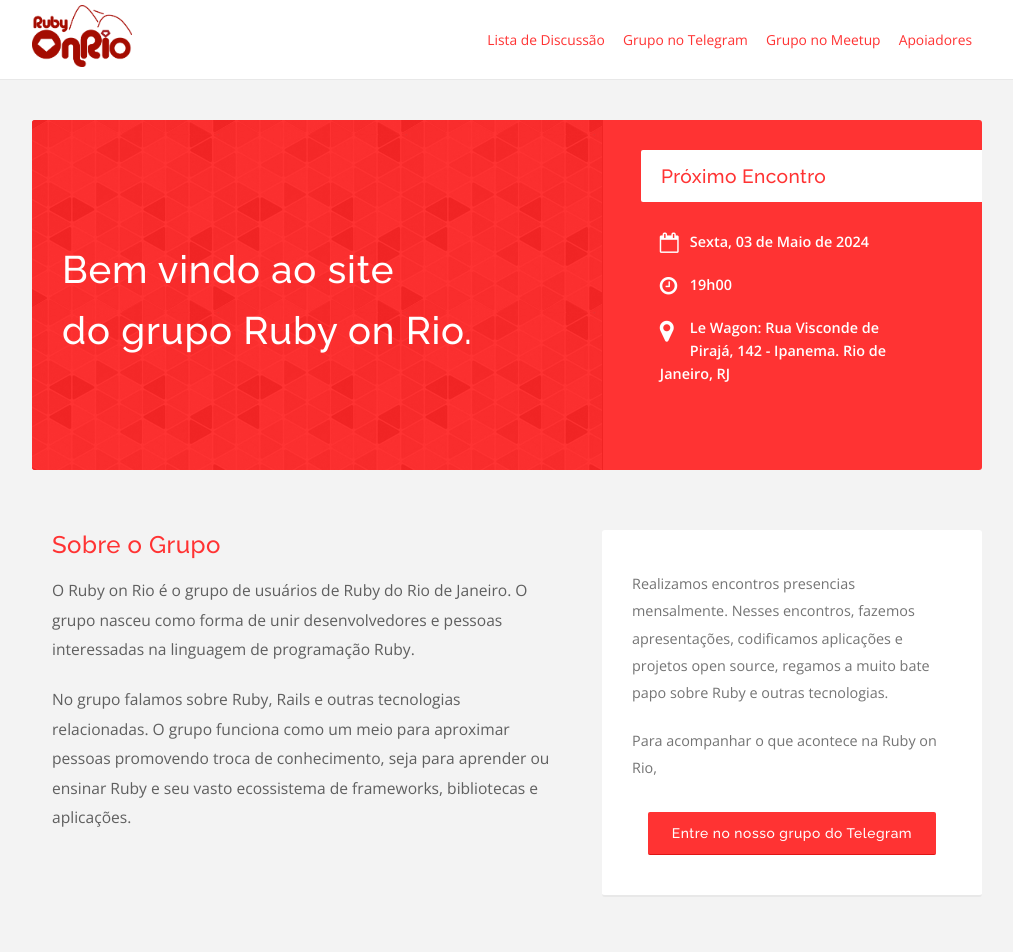
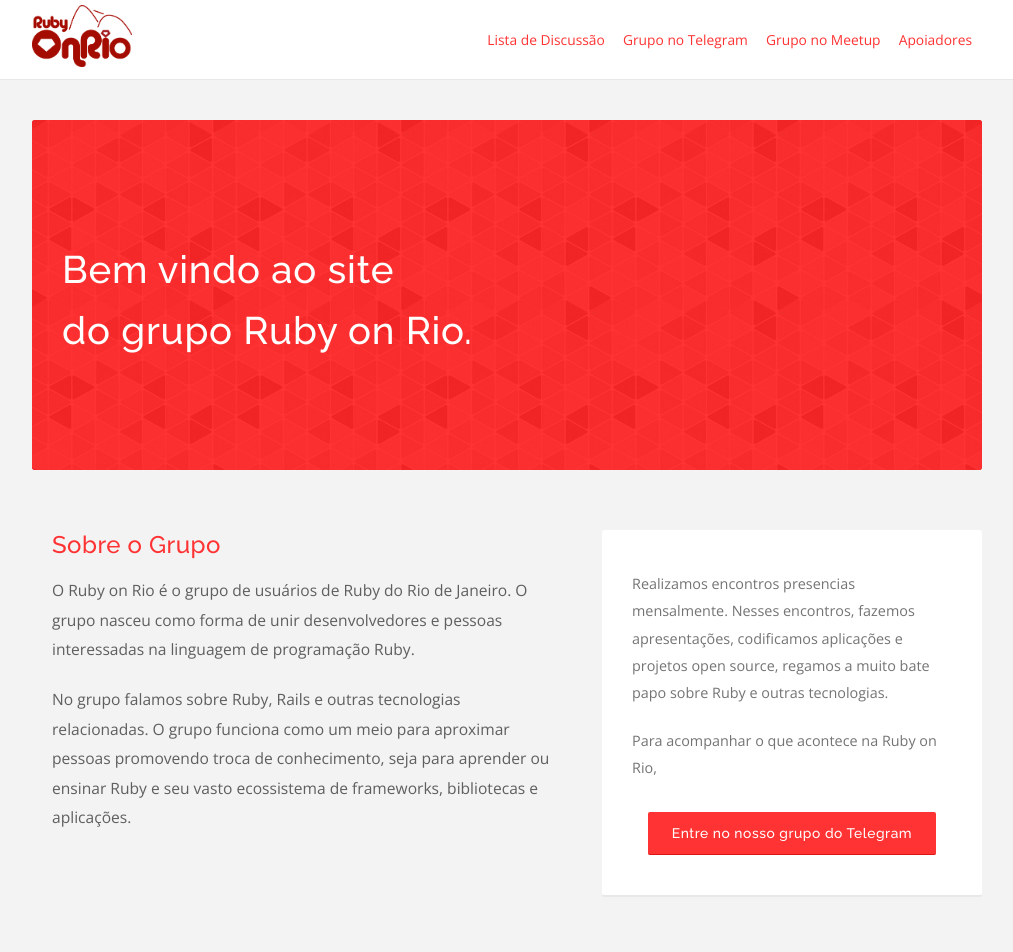
Before and after one commit to rubyonrio/rubyonrio.github.com, a Jekyll site: the page built from index.html, in a window 1280 px wide. Shown: the top 952 px of the page, without its empty margins (133-1146 px from the left). Built offline with Jekyll 4.4.1, drawn with Linux system fonts in a browser that asks for light colours; nearby versions of some CDN libraries; some of the changed text lies outside the part shown.

Commit message:
Hide next meeting cards when no future events exist
Clear past event data and conditionally render the next-meetup hero card
and future meetings sidebar only when future_events is non-empty. Sections
expand to full width when their sidebar is absent.

```diff
--- a/index.html
+++ b/index.html
@@ -2,12 +2,7 @@
 layout: default
 title: Ruby on Rio
 
-future_events:
-  - day: Sexta, 03 de Maio de 2024
-    event_hours: '19h00'
-    event_address: 'Le Wagon: Rua Visconde de Pirajá, 142 - Ipanema. Rio de Janeiro, RJ'
-    # meetup: 'https://www.meetup.com/pt-BR/rubyonrio/events/289654742/'
-    # submission_form: 'https://forms.gle/qAhjNbzz1YTvaH818'
+future_events: []
 ---
 
 <div class="containner">
@@ -16,6 +11,7 @@ future_events:
       <h2>Bem vindo ao site <br>do grupo Ruby on Rio.</h2>
     </section>
 
+    {% if page.future_events.size > 0 %}
     <article class="next-meetup">
       <div class="title"><h2>Próximo Encontro</h2></div>
       <div class="schedule">
@@ -34,30 +30,10 @@ future_events:
             </a>
           </p>
           {% endif %}
-          <!-- {% if event.submission_form %}
-          <i class="fa fa-user-plus"></i>
-          <p>
-            <a target='_blank' href='{{ event.submission_form }}'>
-              Se inscreva!
-            </a>
-          </p>
-          {% endif %}
-          {% if event.meetup %}
-          <i class="fa fa-meetup"></i>
-          <p>
-            <a target='_blank' href='{{ event.meetup }}'>
-              {% if event.submission_form %}
-              Confira
-              {% else %}
-              Confirme
-              {% endif %}
-              no Meetup!
-            </a>
-          </p>
-          {% endif %} -->
         {% endfor %}
       </div>
     </article>
+    {% endif %}
   </div>
 </div>
 
@@ -213,6 +189,7 @@ future_events:
       </ul>
     </article>
 
+    {% if page.future_events.size > 0 %}
     <aside class="next-meetings">
       <h3>Encontros Futuros</h3>
       <ul>
@@ -244,5 +221,6 @@ future_events:
         {% endfor %}
       </ul>
     </aside>
+    {% endif %}
   </section>
 </div>
```
Also changed, not shown: sass/main.scss (+10 -0 lines), stylesheets/main.css.
